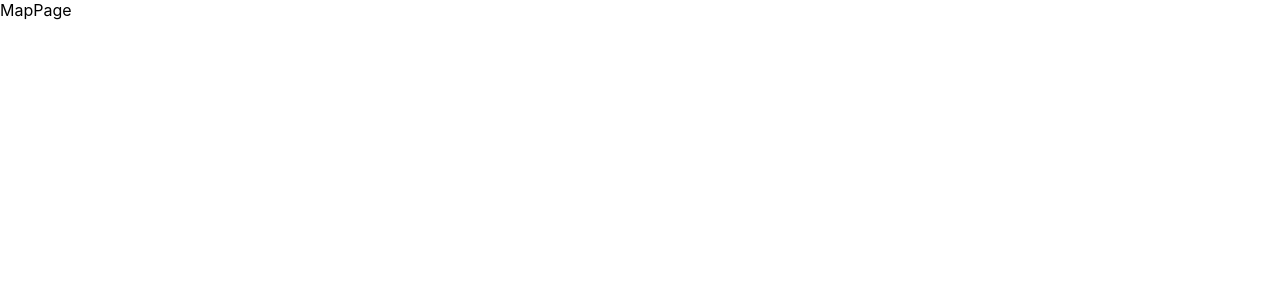
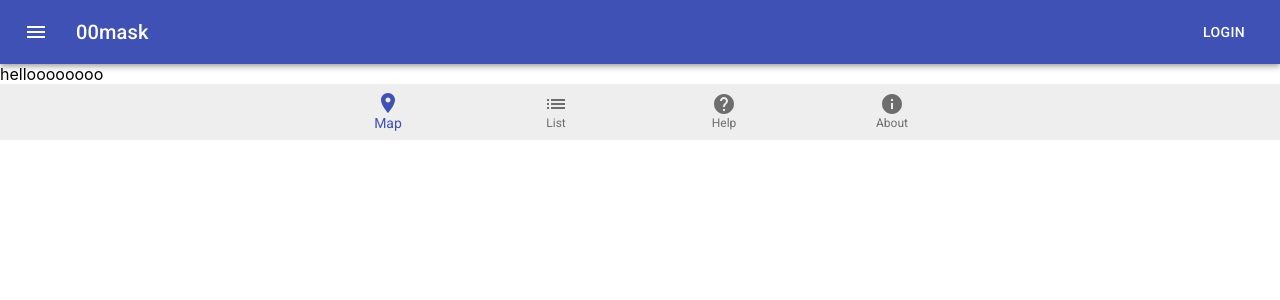
Before and after one commit to leyuri/00mask, a React (Create React App) app: page / in a window 1280 px wide. Shown: the top 300 px of the page. Built offline with nearby package versions, Linux system fonts and the light colour scheme.

Commit message:
Add BottomNav

```diff
--- /dev/null
+++ b/src/components/BottomNav.js
@@ -0,0 +1,37 @@
+import React from 'react';
+import { makeStyles } from '@material-ui/core/styles';
+import BottomNavigation from '@material-ui/core/BottomNavigation';
+import BottomNavigationAction from '@material-ui/core/BottomNavigationAction';
+import RoomIcon from '@material-ui/icons/Room';
+import ListIcon from '@material-ui/icons/List';
+import HelpIcon from '@material-ui/icons/Help';
+import InfoIcon from '@material-ui/icons/Info';
+
+const useStyles = makeStyles({
+  root: {
+    background: "#eee",
+    width: "100%",
+  },
+});
+
+export default function SimpleBottomNavigation() {
+  const classes = useStyles();
+  const [value, setValue] = React.useState(0);
+// 현재 누가 선택되어있는지는 valueState를 통해 하는 것 같다
+
+  return (
+    <BottomNavigation
+      value={value}
+      onChange={(event, newValue) => {
+        setValue(newValue);
+      }}
+      showLabels
+      className={classes.root}
+    >
+      <BottomNavigationAction label="Map" icon={<RoomIcon />} />
+      <BottomNavigationAction label="List" icon={<ListIcon />} />
+      <BottomNavigationAction label="Help" icon={<HelpIcon />} />
+      <BottomNavigationAction label="About" icon={<InfoIcon />} />
+    </BottomNavigation>
+  );
+}
--- a/src/index.js
+++ b/src/index.js
@@ -24,7 +24,7 @@
 
 const theme = createMuiTheme({
   palette: {
-    type: 'dark',
+    type: 'light',
   },
 });
 
--- a/src/pages/MapPage.js
+++ b/src/pages/MapPage.js
@@ -1,9 +1,14 @@
-import React from 'react'
+import React from 'react';
+import AppBar from "../components/AppBar";
+import BottomNav from "../components/BottomNav";
+
 
 const MapPage = () => {
     return (
         <div>
-            MapPage
+            <AppBar/>
+            helloooooooo
+            <BottomNav/>
         </div>
     )
 };
```
